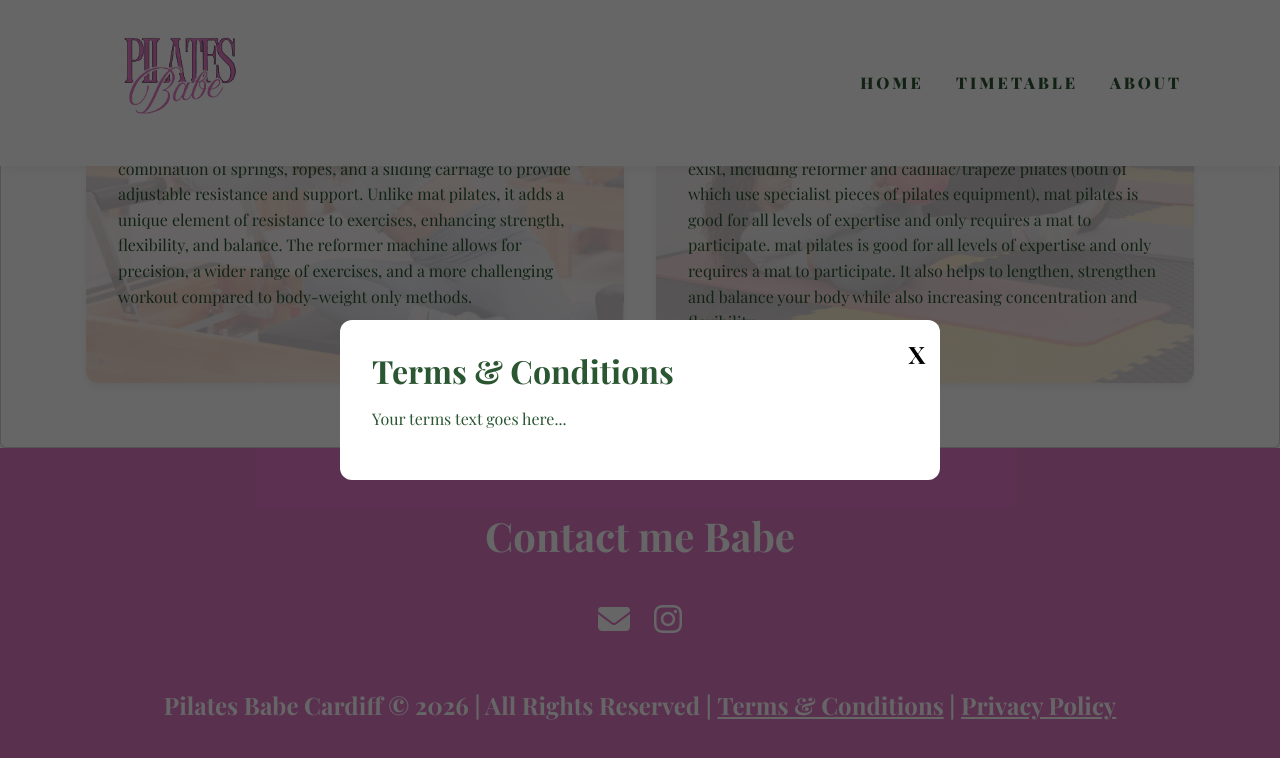
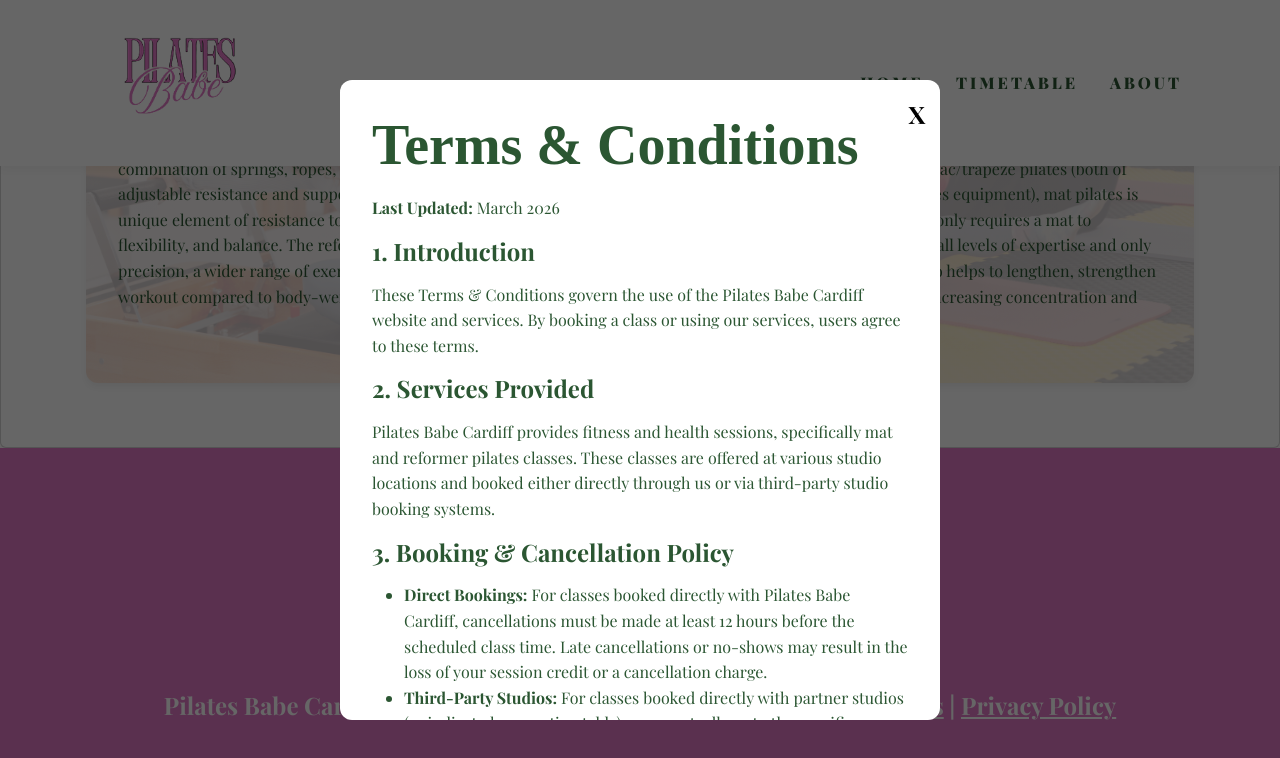
Before and after one commit to mybluewebsite/pilates-babe, a React (Vite) app: page / in a window 1280 px wide. Both pictures are taken after a click on the button "Terms & Conditions". Shown: the part 779-1537 px from the top of the page. Built offline with nearby package versions, Linux system fonts and the light colour scheme; a web font is replaced by a local one.

Commit message:
added legal content

```diff
--- a/src/App.jsx
+++ b/src/App.jsx
@@ -132,13 +132,12 @@
             >
               X
             </button>
-            <div className="legal-text">
-              <h2>
-                {activeLegalPage === "terms"
-                  ? "Terms & Conditions"
-                  : "Privacy Policy"}
-              </h2>
-              <p>Your {activeLegalPage} text goes here...</p>
+            <div className="legal-text text-start">
+              {activeLegalPage === "terms" ? (
+                <TermsAndConditions />
+              ) : (
+                <PrivacyPolicy />
+              )}
             </div>
           </div>
         </div>
@@ -161,7 +160,15 @@
           alt="Pilates Babe doing Pilates"
         />
         <div id="intro-header">
-          <h2><a href="https://gymcatch.com/app/provider/9600/events" target="_blank" rel="noopener noreferrer">BOOK HERE</a></h2>
+          <h2>
+            <a
+              href="https://gymcatch.com/app/provider/9600/events"
+              target="_blank"
+              rel="noopener noreferrer"
+            >
+              BOOK HERE
+            </a>
+          </h2>
         </div>
       </div>
       <p className="intro-text">
@@ -390,3 +397,171 @@
 };
 
 export default App;
+
+// ------------------------------------------------------------------
+// LEGAL CONTENT COMPONENTS
+// ------------------------------------------------------------------
+
+const TermsAndConditions = () => (
+  <div className="legal-content">
+    <h2>Terms & Conditions</h2>
+    <p>
+      <strong>Last Updated:</strong> March 2026
+    </p>
+
+    <h4>1. Introduction</h4>
+    <p>
+      These Terms & Conditions govern the use of the Pilates Babe Cardiff
+      website and services. By booking a class or using our services, users
+      agree to these terms.
+    </p>
+
+    <h4>2. Services Provided</h4>
+    <p>
+      Pilates Babe Cardiff provides fitness and health sessions, specifically
+      mat and reformer pilates classes. These classes are offered at various
+      studio locations and booked either directly through us or via third-party
+      studio booking systems.
+    </p>
+
+    <h4>3. Booking & Cancellation Policy</h4>
+    <ul>
+      <li>
+        <strong>Direct Bookings:</strong> For classes booked directly with
+        Pilates Babe Cardiff, cancellations must be made at least 12 hours
+        before the scheduled class time. Late cancellations or no-shows may
+        result in the loss of your session credit or a cancellation charge.
+      </li>
+      <li>
+        <strong>Third-Party Studios:</strong> For classes booked directly with
+        partner studios (as indicated on our timetable), you must adhere to the
+        specific cancellation and booking policies of that respective studio.
+      </li>
+    </ul>
+
+    <h4>4. Liability Waiver</h4>
+    <p>By booking and attending sessions, users acknowledge that:</p>
+    <ul>
+      <li>
+        Participation is entirely voluntary, and all risks related to physical
+        activity are assumed by the user.
+      </li>
+      <li>
+        Pilates Babe Cardiff (and Hannah) is not liable for injuries, accidents,
+        or health conditions arising from participation.
+      </li>
+      <li>
+        Any relevant medical conditions, injuries, or pregnancies must be
+        disclosed to the instructor before attending any sessions.
+      </li>
+    </ul>
+
+    <h4>5. User Conduct</h4>
+    <p>
+      We are here to create a community of babes in Cardiff. All users must:
+    </p>
+    <ul>
+      <li>Respect the instructor, third-party studio staff, and fellow attendees.</li>
+      <li>
+        Follow specific studio rules, equipment guidelines, and hygiene
+        protocols (such as wiping down reformer machines and wearing grip
+        socks).
+      </li>
+    </ul>
+
+    <h4>6. Age Restrictions</h4>
+    <p>Users must be at least 16 years old to book and attend classes.</p>
+
+    <h4>7. Payment & Refunds</h4>
+    <p>
+      Payments made directly to Pilates Babe Cardiff are processed securely.
+      Class credits and block bookings are strictly non-refundable, except in
+      exceptional circumstances at the sole discretion of Pilates Babe Cardiff.
+    </p>
+
+    <h4>8. Contact Information</h4>
+    <p>
+      For inquiries, please email: <strong>pilatesbabecardiff@gmail.com</strong>{" "}
+      or contact us via Instagram <strong>@pilatesbabecardiff</strong>.
+    </p>
+  </div>
+);
+
+const PrivacyPolicy = () => (
+  <div className="legal-content">
+    <h2>Privacy Policy</h2>
+    <p>
+      <strong>Last Updated:</strong> March 2026
+    </p>
+
+    <h4>1. Introduction</h4>
+    <p>
+      Welcome to Pilates Babe Cardiff. Your privacy is incredibly important to
+      us. This Privacy Policy explains how your personal information is
+      collected, used, and protected when you interact with our website and
+      attend our classes.
+    </p>
+
+    <h4>2. Information Collected</h4>
+    <p>
+      The following personal data may be collected and processed when you
+      interact with us:
+    </p>
+    <ul>
+      <li>
+        <strong>Personal Details:</strong> Name, email address, phone number,
+        and emergency contact details.
+      </li>
+      <li>
+        <strong>Health Information:</strong> Information provided voluntarily
+        (such as through a health questionnaire or PAR-Q) to help assess your
+        suitability for mat and reformer pilates and to ensure your safety.
+      </li>
+      <li>
+        <strong>Booking History:</strong> Information on class bookings,
+        attendance, and cancellations.
+      </li>
+    </ul>
+
+    <h4>3. How Information is Used</h4>
+    <p>Your personal data is used for the following purposes:</p>
+    <ul>
+      <li>Managing class bookings, registers, and schedules.</li>
+      <li>Ensuring your health and safety during physical exercise.</li>
+      <li>
+        Sending important updates regarding class changes or cancellations.
+      </li>
+      <li>Processing payments securely.</li>
+      <li>Responding to your direct inquiries or messages.</li>
+    </ul>
+
+    <h4>4. Third-Party Services</h4>
+    <p>
+      Your data may interact with third-party service providers, specifically:
+    </p>
+    <ul>
+      <li>
+        <strong>Partner Studios:</strong> If you book a class hosted by one of
+        our partner studios, your data will be subject to their booking systems.
+      </li>
+      <li>
+        <strong>Payment Processors:</strong> For direct bookings, payment data
+        is processed securely via third-party providers.
+      </li>
+    </ul>
+    <p>We do not sell your personal data to anyone.</p>
+
+    <h4>5. User Rights</h4>
+    <p>
+      Under UK data protection laws (GDPR), you have the right to request access
+      to the personal data we hold about you, request correction of inaccurate
+      data, or request deletion of your data.
+    </p>
+
+    <h4>6. Contact Information</h4>
+    <p>
+      To exercise your data rights or for privacy-related inquiries, please
+      email: <strong>pilatesbabecardiff@gmail.com</strong>.
+    </p>
+  </div>
+);
--- a/src/index.css
+++ b/src/index.css
@@ -293,6 +293,11 @@
   color: var(--color-text-main);
 }
 
+.legal-content h2 {
+  font-family: var(--font-accent);
+  font-size: 3.5rem;
+}
+
 /* Legal Modals */
 .modal-overlay {
   position: fixed;
```
